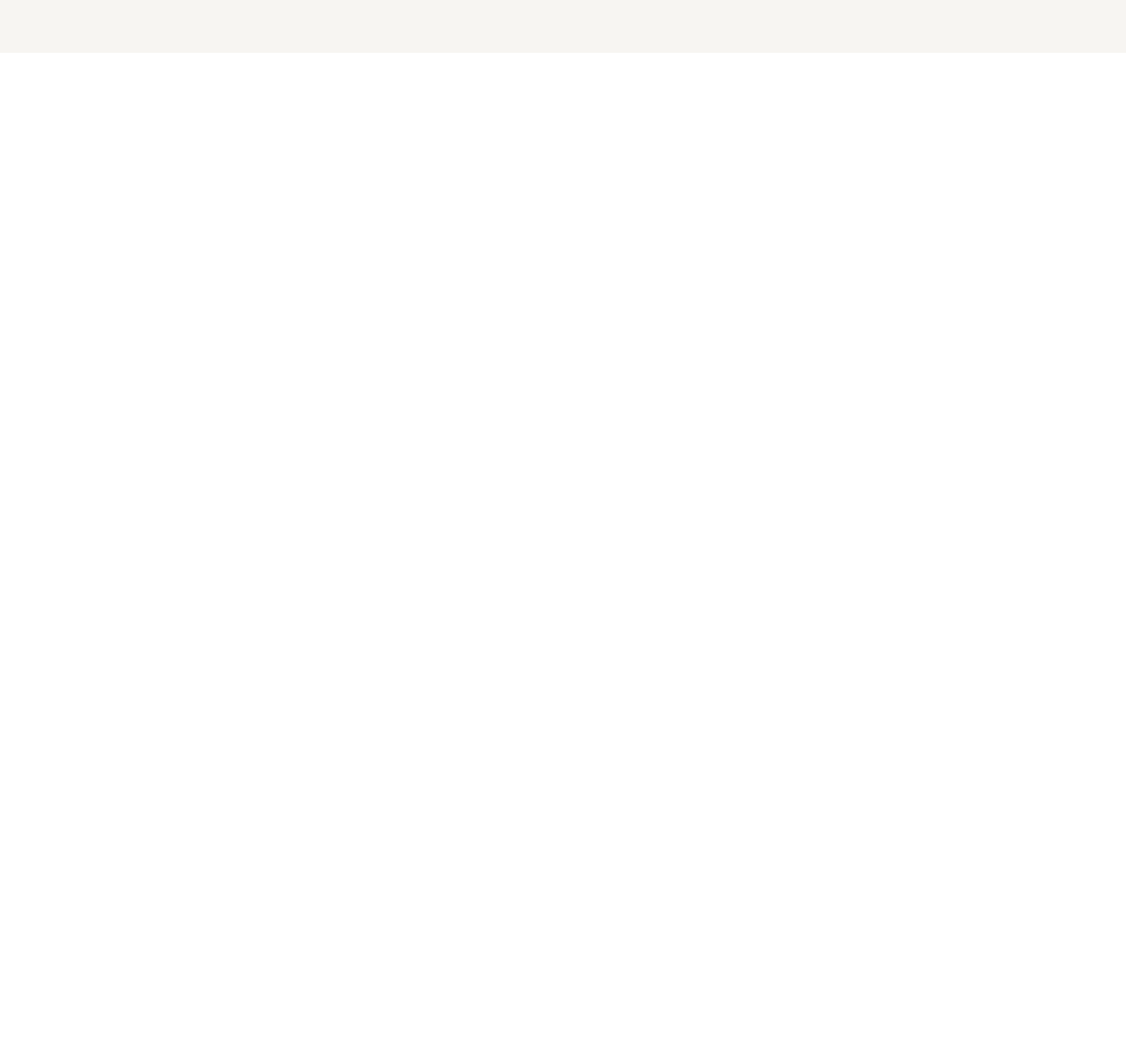
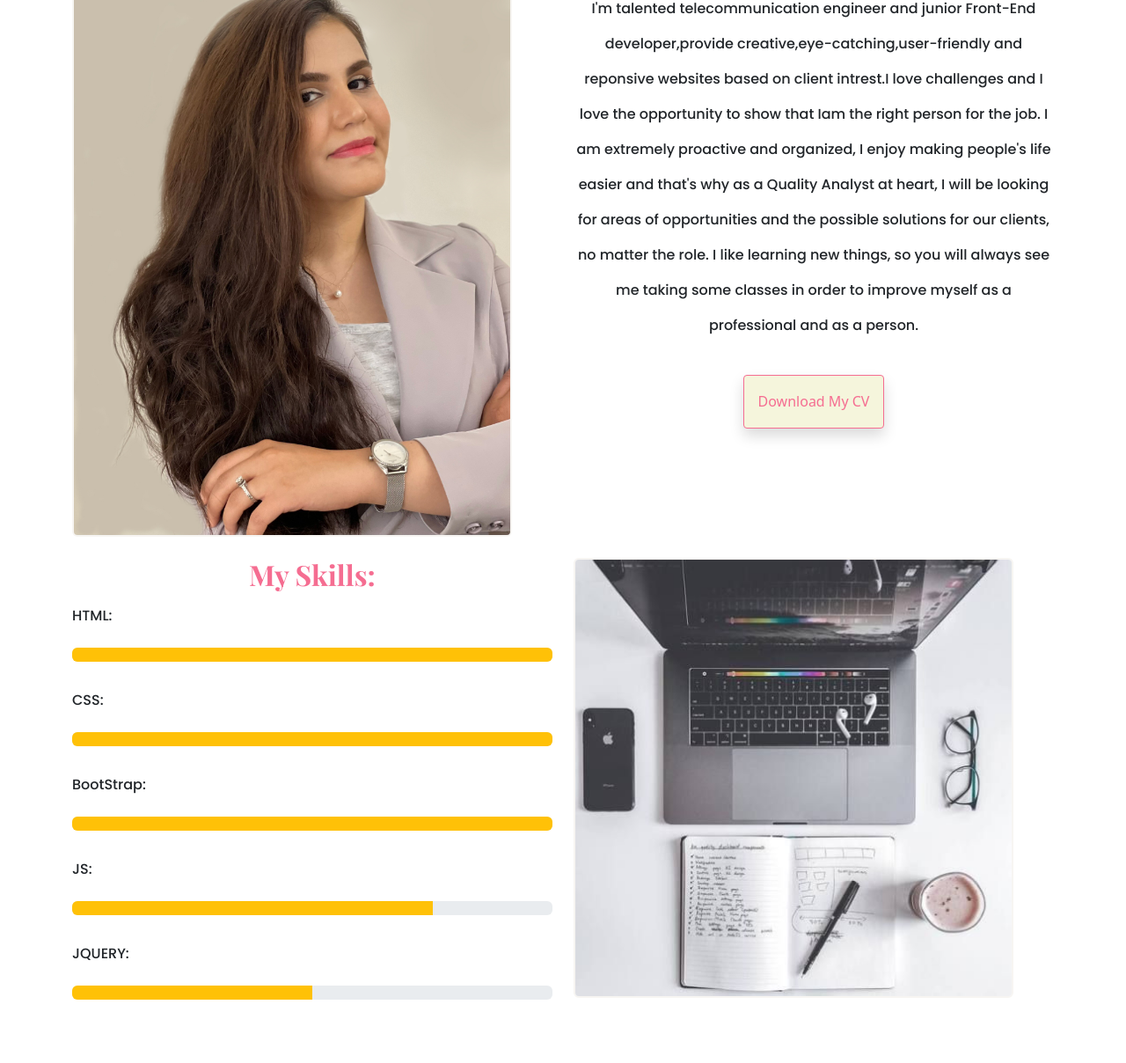
Before and after one commit to melika760/portfolio-project, a plain HTML site: page index.html in a window 1280 px wide. Shown: the part 564-1772 px from the top of the page at 88% size. Before the commit the page ends 800 px from the top, so only its background shows below. Drawn offline with nearby package versions, Linux system fonts and the light colour scheme.

Commit message:
some css & bootstrap

```diff
--- a/index.html
+++ b/index.html
@@ -5,7 +5,7 @@
     <meta http-equiv="X-UA-Compatible" content="IE=edge">
     <meta name="viewport" content="width=device-width, initial-scale=1.0">
     <title>Portfolio project</title>
-    <link rel="stylesheet" href="src/style.css">
+    <link rel="stylesheet" href="/src/style.css">
     <script src="https://kit.fontawesome.com/67810b8948.js" crossorigin="anonymous"></script>
 
 <link href="https://cdn.jsdelivr.net/npm/bootstrap@5.2.0-beta1/dist/css/bootstrap.min.css" rel="stylesheet" integrity="sha384-0evHe/X+R7YkIZDRvuzKMRqM+OrBnVFBL6DOitfPri4tjfHxaWutUpFmBp4vmVor" crossorigin="anonymous">
@@ -16,11 +16,60 @@
 
 </head>
 <body>
-    <div class=" bg-branding text-center">
+    <div class=" bg-branding text-center ">
    <p>👋Hi,I'm</p>
    <h2>Melika Tafazoli</h2>
    <h1>Front-end developer based in iran</h1>
    <a href="#"class="btn btn-branding shadow p-3 mb-5">Let's Discuss</a>
 </div>
+<div class="my-story pt-4 container">
+    <div class="row">
+        <div class="col-sm">
+            <img src="/images/linkdin profile-finaly.jpg" alt="code" class="img-fluid profile rounded">
+        </div>
+        <div class="col-sm text-center">
+            <h2>My Story:</h2>
+            <p>I'm talented telecommunication engineer and junior Front-End developer,provide creative,eye-catching,user-friendly and reponsive websites based on client intrest.I love challenges and I love the opportunity to show that Iam the right person for the job. I am extremely proactive and organized, I enjoy making people's life easier and that's why
+                as a Quality Analyst at heart, I will be looking for areas of opportunities and the possible solutions for our clients, no matter the role. I like learning new things, so you will always see me taking some classes in order to improve myself as a professional and as a person.</p>
+                <a href="#"class="btn btn-cv shadow p-3 mb-5">Download My CV</a>
+        </div>
+    </div>
+    <br>
+    <div class="row">
+        <div class="col">
+            <h2 class="text-center">My Skills:</h2>
+            <p>HTML:</p>
+             <div class="progress">
+            <div class="progress-bar bg-warning" role="progressbar" style="width: 100%" aria-valuenow="100" aria-valuemin="0" aria-valuemax="100"></div>
+              </div>
+              <br>
+              <p>CSS:</p>
+             <div class="progress">
+            <div class="progress-bar bg-warning" role="progressbar" style="width: 100%" aria-valuenow="100" aria-valuemin="0" aria-valuemax="100"></div>
+              </div>
+              <br>
+              <p>BootStrap:</p>
+              <div class="progress">
+             <div class="progress-bar bg-warning" role="progressbar" style="width: 100%" aria-valuenow="100" aria-valuemin="0" aria-valuemax="100"></div>
+               </div>
+               <br>
+               <p>JS:</p>
+               <div class="progress">
+              <div class="progress-bar bg-warning" role="progressbar" style="width: 75%" aria-valuenow="75" aria-valuemin="0" aria-valuemax="100"></div>
+                </div>
+                <br>
+                <p>JQUERY:</p>
+               <div class="progress">
+              <div class="progress-bar bg-warning" role="progressbar" style="width: 50%" aria-valuenow="50" aria-valuemin="0" aria-valuemax="100"></div>
+                </div>
+        </div>
+        <div class="col d-none d-lg-block">
+            <img src="/images/c04361f45b212b7992b0dbd92615ef85.jpg" alt="code"class="profile rounded">
+        </div>
+    </div>
+
+</div>
+<!-- space -->
+<br><br><br>
 </body>
 </html>
--- a/src/style.css
+++ b/src/style.css
@@ -1,27 +1,28 @@
 :root{
     --primary-color:#F7F5F2;
     --secondary-color:#F56D91;
+    --third-color:#cec3b1;
     --default-font:"Poppins", sans-serif;
     --header-font:"Playfair Display", serif
 }
-body{
-    font-family: var(--default-font);
-}
+
 h1,h2,h3,h4,h5,h6{
     font-family: var(--header-font);
 
 }
 p{
-    font-weight: bold;
+    font-family: var(--default-font);
 
 }
 .bg-branding{
     background-color: var(--primary-color);
-    padding: 160px 20px;
+    padding: 90px 20px;
+
 
 }
 .bg-branding p{
     font-size: 36px;
+    font-weight: bold;
 }
 .bg-branding h2{
     text-transform: capitalize;
@@ -48,3 +49,28 @@ p{
     border:1px solid var(--secondary-color);
     color: var(--secondary-color);
 }
+.my-story h2{
+    color: var(--secondary-color);
+
+}
+.my-story p{
+    line-height: 2.5rem;
+}
+.profile{
+    width: 500px;
+    border: 2px solid var(--primary-color);
+}
+.my-story .btn-cv{
+    color: var(--secondary-color);
+    line-height: 27px;
+    padding: 15px 30px;
+    background-color: beige;
+    margin-top: 20px;
+    border:1px solid var(--secondary-color);
+    border-radius: 4px;
+}
+.my-story .btn-cv:hover{
+    border:1px solid var(--secondary-color);
+    background-color: var(--secondary-color);
+    color: beige;
+}
```
Also changed, not shown: images/1654349211038.jfif (added), images/IMG_2798.JPG (added), images/c04361f45b212b7992b0dbd92615ef85.jpg (added), images/linkdin profile-finaly.jpg (added).
